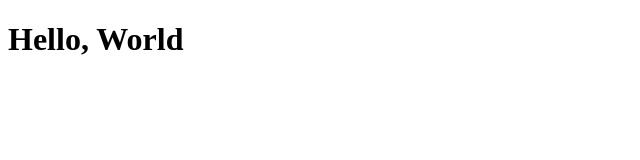
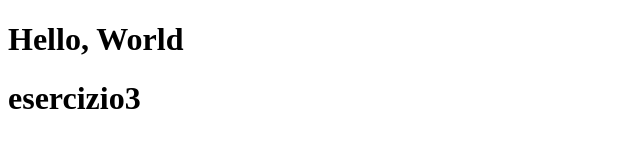
Before and after one commit to Matteo-Sicilia/test24-01, a plain HTML site: page index.html in a window 1280 px wide. Shown: the whole page, without its empty margins (0-640 px from the left). Drawn offline with Linux system fonts and the light colour scheme.

Commit message:
esercizio 3

```diff
--- a/index.html
+++ b/index.html
@@ -8,6 +8,7 @@
 <body>
 
     <h1>Hello, World</h1>
+    <h1>esercizio3</h1>
 
 </body>
 </html>
```
